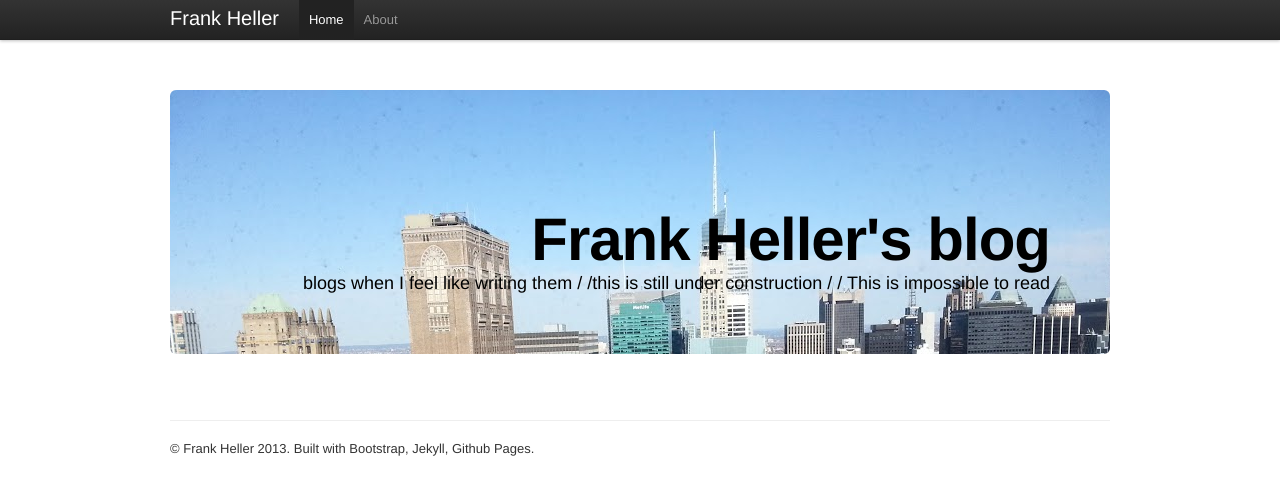
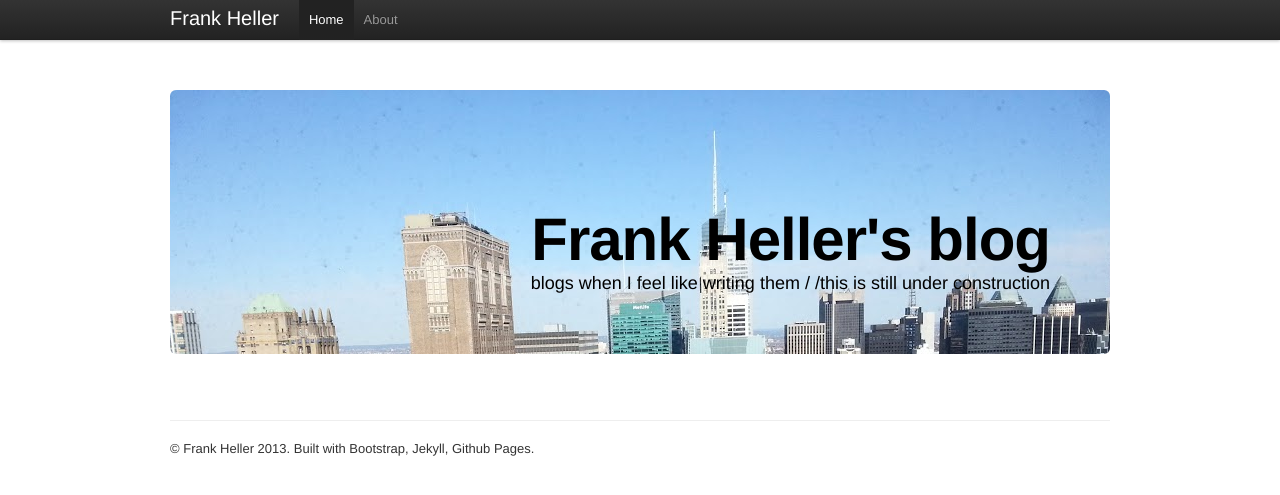
Before and after one commit to fheller/fheller.github.io, a Jekyll site: the page built from index.html, in a window 1280 px wide. Shown: the top 495 px of the page. Built offline with Jekyll 4.4.1, drawn with Linux system fonts in a browser that asks for light colours; nearby versions of some CDN libraries; Markdown is read by kramdown in place of the engine named in the settings.

Commit message:
so many damn commits

```diff
--- a/index.html
+++ b/index.html
@@ -9,7 +9,7 @@ title: frankheller
           <div class="hero-unit" style="background-image: url(/images/city-skyline.jpg);background-position:top;">
 
             <h1 style="color:#000; float:right;"><br>Frank Heller's blog</h1>
-            <p style="color:#000;float:right;">blogs when I feel like writing them &#47 &#47this is still under construction &#47 &#47 This is impossible to read</p>
+            <p style="color:#000;float:right;">blogs when I feel like writing them &#47 &#47this is still under construction</p>
             <br><br><br><br><br><br><br><br>
 
           </div>
```
